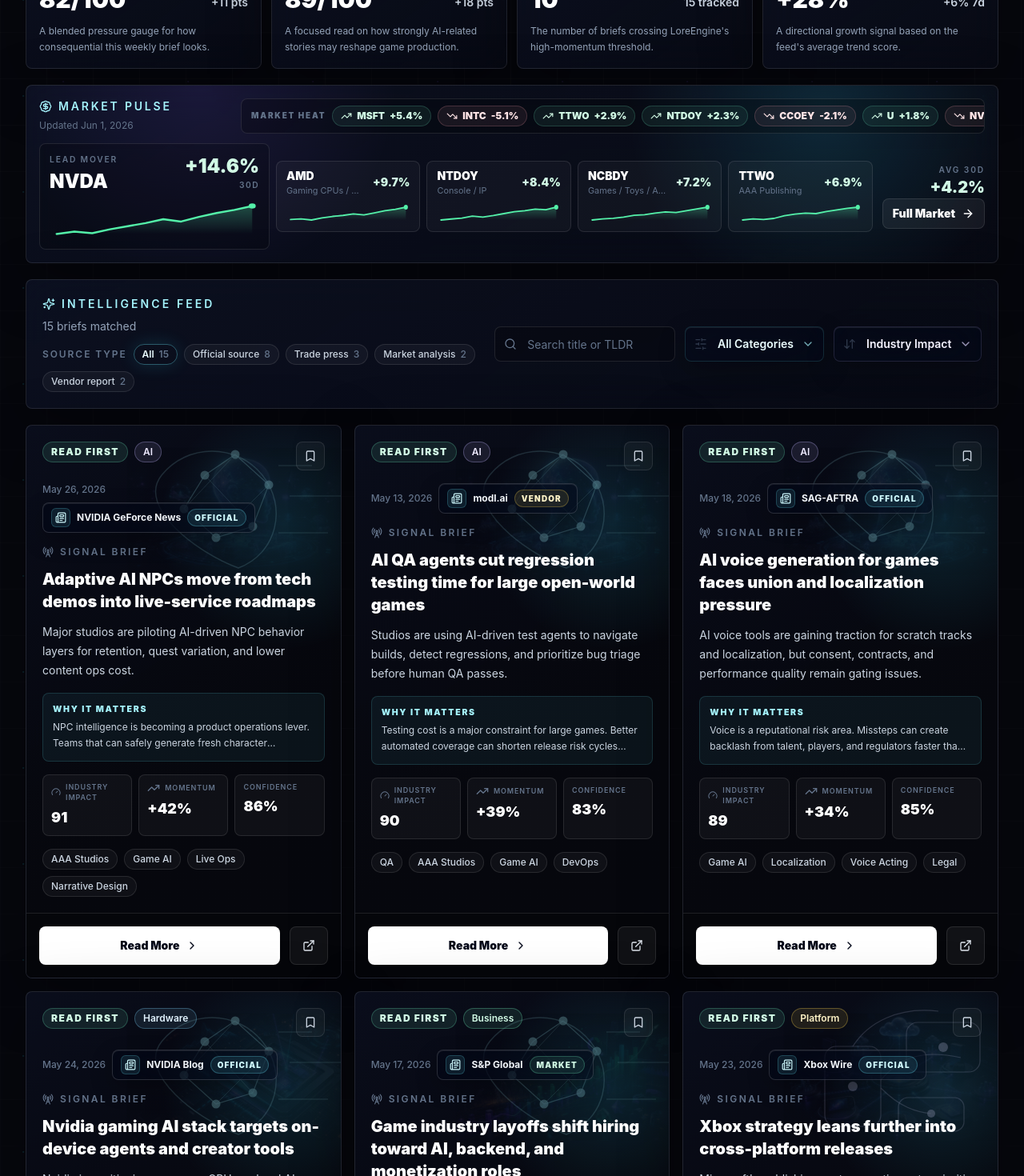
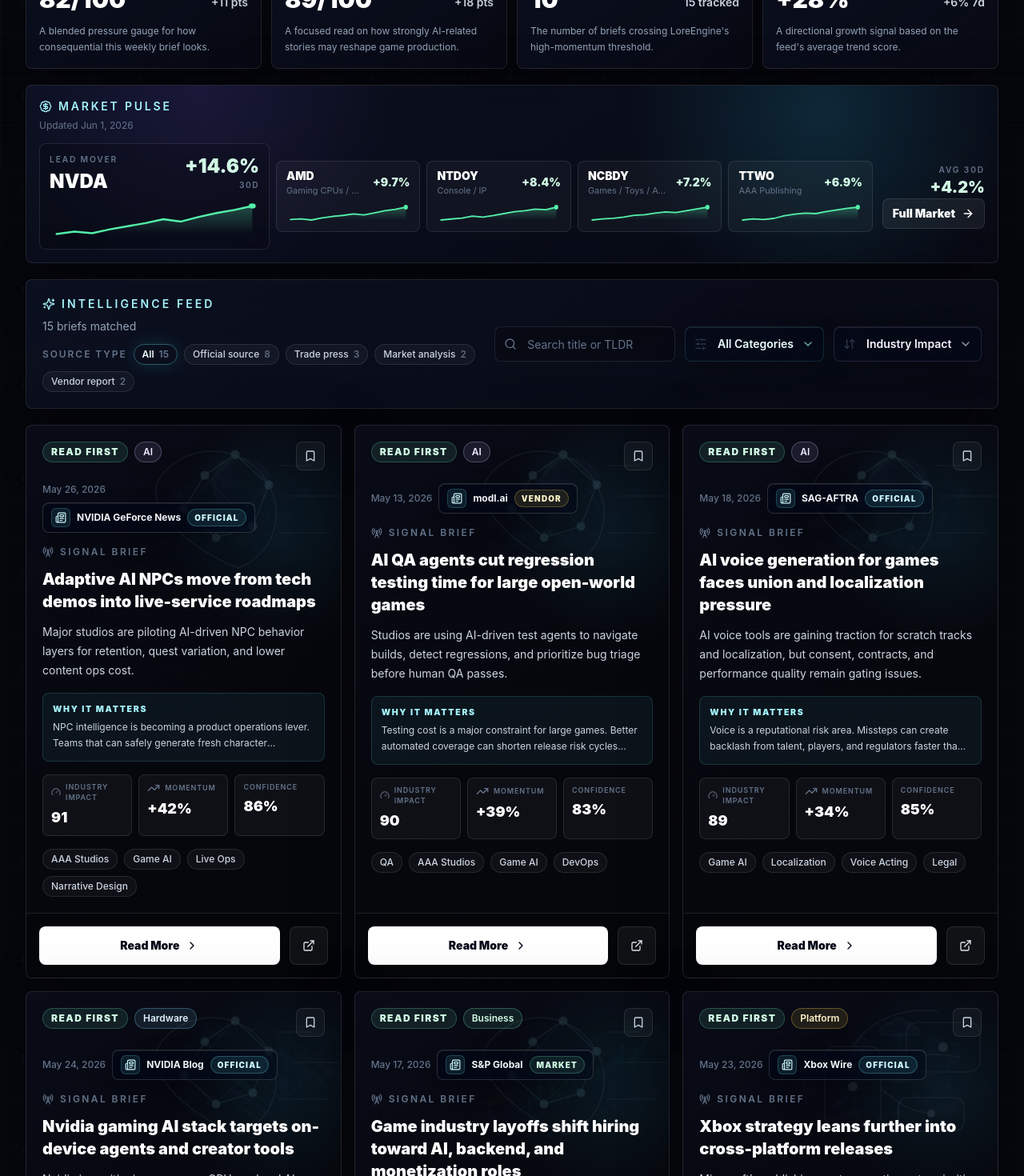
Before and after one commit to ethankim417/LoreEngine, a Next.js app: page / in a window 1280 px wide. Shown: the part 1700-3170 px from the top of the page at 80% size. Built offline with nearby package versions, Linux system fonts and the light colour scheme.

Commit message:
Declutter market and soften article art

```diff
--- a/app/articles/[slug]/page.tsx
+++ b/app/articles/[slug]/page.tsx
@@ -56,11 +56,11 @@
               fill
               priority
               sizes="100vw"
-              className="object-cover object-center opacity-[0.42]"
+              className="object-cover object-center opacity-[0.26]"
             />
-            <SectorSignalArt article={article} />
-            <div className="absolute inset-0 bg-[linear-gradient(90deg,rgba(6,7,13,0.97),rgba(6,7,13,0.82)_44%,rgba(6,7,13,0.22)_78%),linear-gradient(to_bottom,rgba(6,7,13,0.18),rgba(6,7,13,0.82))]" />
-            <div className="absolute right-0 top-0 h-full w-1/2 bg-[radial-gradient(circle_at_50%_35%,rgba(50,217,255,0.16),transparent_48%)]" />
+            <SectorSignalArt article={article} opacity="subtle" />
+            <div className="absolute inset-0 bg-[linear-gradient(90deg,rgba(6,7,13,0.98),rgba(6,7,13,0.9)_46%,rgba(6,7,13,0.46)_78%),linear-gradient(to_bottom,rgba(6,7,13,0.34),rgba(6,7,13,0.9))]" />
+            <div className="absolute right-0 top-0 h-full w-1/2 bg-[radial-gradient(circle_at_50%_35%,rgba(50,217,255,0.1),transparent_48%)]" />
             <div className="absolute inset-x-0 bottom-0 h-24 bg-gradient-to-t from-[#06070d] to-transparent" />
 
             <div className="relative z-10 grid min-h-[26rem] gap-5 lg:grid-cols-[1fr_18rem] lg:items-end">
--- a/app/market/page.tsx
+++ b/app/market/page.tsx
@@ -7,7 +7,6 @@
   TrendingDown,
   TrendingUp
 } from "lucide-react";
-import { MarketHeatStrip } from "@/components/MarketHeatStrip";
 import { StockLineChart } from "@/components/StockLineChart";
 import {
   getMarketFocusPlayers,
@@ -76,9 +75,6 @@
                 <SummaryStat label="Bullish" value={`${bullishCount}/${focusPlayers.length}`} positive />
                 <SummaryStat label="Pressure" value={`${pressureCount}`} positive={pressureCount === 0} />
               </div>
-            </div>
-            <div className="relative z-10 mt-5">
-              <MarketHeatStrip players={focusPlayers} />
             </div>
           </div>
 
--- a/components/ArticleCard.tsx
+++ b/components/ArticleCard.tsx
@@ -44,11 +44,11 @@
           alt=""
           fill
           sizes="(min-width: 1280px) 33vw, (min-width: 1024px) 50vw, 100vw"
-          className="translate-x-[18%] translate-y-[-10%] scale-[0.72] object-contain object-right-top opacity-[0.2] transition duration-500 [mask-image:radial-gradient(circle_at_72%_22%,black_0%,black_34%,transparent_72%)] group-hover:scale-[0.76] group-hover:opacity-[0.28]"
+          className="translate-x-[18%] translate-y-[-10%] scale-[0.72] object-contain object-right-top opacity-[0.12] transition duration-500 [mask-image:radial-gradient(circle_at_72%_22%,black_0%,black_30%,transparent_70%)] group-hover:scale-[0.76] group-hover:opacity-[0.18]"
           loading="lazy"
         />
-        <div className="absolute inset-0 bg-[radial-gradient(circle_at_82%_18%,rgba(50,217,255,0.13),transparent_24%),linear-gradient(145deg,rgba(6,7,13,0.18),rgba(6,7,13,0.98)_62%)]" />
-        <SectorSignalArt article={article} />
+        <div className="absolute inset-0 bg-[radial-gradient(circle_at_82%_18%,rgba(50,217,255,0.08),transparent_22%),linear-gradient(145deg,rgba(6,7,13,0.42),rgba(6,7,13,0.98)_58%)]" />
+        <SectorSignalArt article={article} opacity="subtle" />
         <div className="absolute inset-x-0 top-0 h-px bg-gradient-to-r from-transparent via-cyan-200/40 to-transparent opacity-0 transition group-hover:opacity-100" />
       </div>
 
--- a/components/MarketHeatStrip.tsx
+++ /dev/null
@@ -1,41 +0,0 @@
-import { TrendingDown, TrendingUp } from "lucide-react";
-import type { MarketPlayer } from "@/data/market";
-
-export function MarketHeatStrip({ players }: { players: MarketPlayer[] }) {
-  const movers = [...players]
-    .filter((player) => player.price !== null)
-    .sort((a, b) => Math.abs(b.dayChange) - Math.abs(a.dayChange))
-    .slice(0, 10);
-
-  return (
-    <div className="overflow-hidden rounded-lg border border-white/10 bg-black/25">
-      <div className="flex items-center gap-2 overflow-x-auto px-3 py-2 [scrollbar-width:none]">
-        <span className="shrink-0 text-[0.62rem] font-black uppercase tracking-[0.18em] text-slate-500">
-          Market Heat
-        </span>
-        {movers.map((player) => {
-          const positive = player.dayChange >= 0;
-
-          return (
-            <span
-              key={player.ticker}
-              className={`inline-flex shrink-0 items-center gap-1.5 rounded-full border px-2.5 py-1 text-xs font-black ${
-                positive
-                  ? "border-emerald-300/20 bg-emerald-300/[0.08] text-emerald-100"
-                  : "border-rose-300/20 bg-rose-300/[0.08] text-rose-100"
-              }`}
-            >
-              {positive ? <TrendingUp className="h-3.5 w-3.5" /> : <TrendingDown className="h-3.5 w-3.5" />}
-              {player.ticker}
-              <span>{formatPercent(player.dayChange)}</span>
-            </span>
-          );
-        })}
-      </div>
-    </div>
-  );
-}
-
-function formatPercent(value: number) {
-  return `${value >= 0 ? "+" : ""}${value.toFixed(1)}%`;
-}
--- a/components/MarketPulse.tsx
+++ b/components/MarketPulse.tsx
@@ -1,6 +1,5 @@
 import Link from "next/link";
 import { ArrowRight, BadgeDollarSign } from "lucide-react";
-import { MarketHeatStrip } from "@/components/MarketHeatStrip";
 import { StockLineChart } from "@/components/StockLineChart";
 import { getMarketFocusPlayers, marketSnapshotDate, type MarketPlayer } from "@/data/market";
 import { formatDate } from "@/lib/format";
@@ -24,7 +23,6 @@
         <div aria-hidden="true" className="absolute inset-0 bg-[radial-gradient(circle_at_82%_16%,rgba(50,217,255,0.14),transparent_24%),radial-gradient(circle_at_18%_0%,rgba(138,92,255,0.12),transparent_24%)]" />
 
         <div className="relative z-10 flex flex-col gap-3">
-          <div className="grid gap-3 xl:grid-cols-[15rem_1fr] xl:items-center">
           <div>
             <div className="flex items-center gap-2 text-sm font-semibold uppercase tracking-[0.2em] text-cyan-200">
               <BadgeDollarSign className="h-4 w-4" />
@@ -33,8 +31,6 @@
             <p className="mt-1 text-xs leading-5 text-slate-500">
               Updated {formatDate(marketSnapshotDate)}
             </p>
-            </div>
-            <MarketHeatStrip players={focusPlayers} />
           </div>
 
           <div className="grid gap-3 xl:grid-cols-[1fr_auto] xl:items-center">
--- a/components/SectorSignalArt.tsx
+++ b/components/SectorSignalArt.tsx
@@ -13,13 +13,23 @@
   gaming: "text-cyan-100"
 };
 
-export function SectorSignalArt({ article }: { article: Article }) {
+export function SectorSignalArt({
+  article,
+  opacity = "soft"
+}: {
+  article: Article;
+  opacity?: "subtle" | "soft";
+}) {
   const theme = getSectorTheme(article);
+  const opacityClass =
+    opacity === "subtle"
+      ? "opacity-[0.14] group-hover:opacity-[0.2]"
+      : "opacity-[0.22] group-hover:opacity-[0.3]";
 
   return (
     <div
       aria-hidden="true"
-      className={`pointer-events-none absolute inset-0 ${themeClass[theme]} opacity-[0.34] mix-blend-screen transition duration-500 [mask-image:radial-gradient(circle_at_80%_24%,black_0%,black_38%,transparent_76%)] group-hover:opacity-[0.48]`}
+      className={`pointer-events-none absolute inset-0 ${themeClass[theme]} ${opacityClass} mix-blend-screen transition duration-500 [mask-image:radial-gradient(circle_at_80%_24%,black_0%,black_34%,transparent_74%)]`}
     >
       <div className="absolute right-[-3rem] top-[-1rem] h-64 w-80 transition duration-500 group-hover:scale-[1.04] sm:right-[-2rem]">
         {theme === "ai" ? <AiSignal /> : null}
```
Lines whose indentation alone changed are shown as unchanged.
